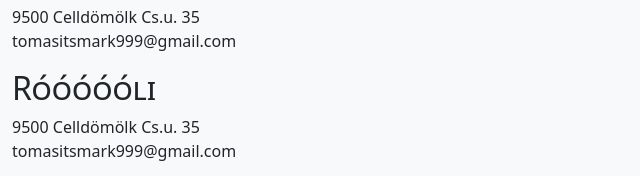
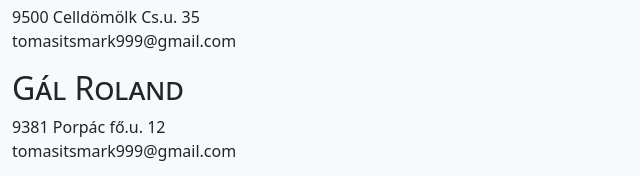
Before and after one commit to EotvosGIT/projekt1, a plain HTML site: page index.html in a window 1280 px wide. Shown: the part 1152-1328 px from the top of the page, without its empty margins (0-640 px from the left). Drawn offline with nearby package versions, Linux system fonts and the light colour scheme.

Commit message:
róóóóóli_end

```diff
--- a/index.html
+++ b/index.html
@@ -45,8 +45,8 @@
         <p>9500 Celldömölk Cs.u. 35 <br> tomasitsmark999@gmail.com</p>
     </article>
     <article>
-        <h2>Róóóóóli</h2>
-        <p>9500 Celldömölk Cs.u. 35 <br> tomasitsmark999@gmail.com</p>
+        <h2>Gál Roland</h2>
+        <p>9381 Porpác fő.u. 12 <br> tomasitsmark999@gmail.com</p>
     </article>
     <article>
         <h2>Máté</h2>
```
